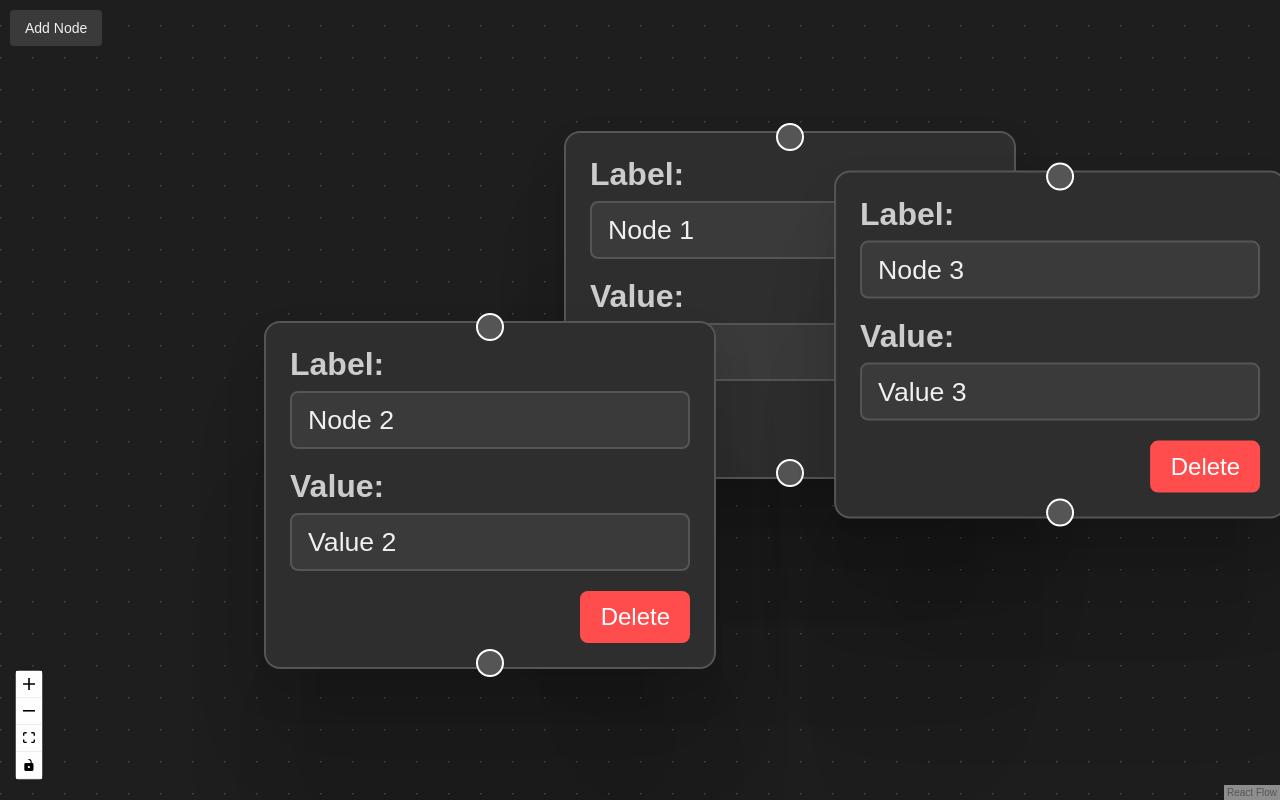
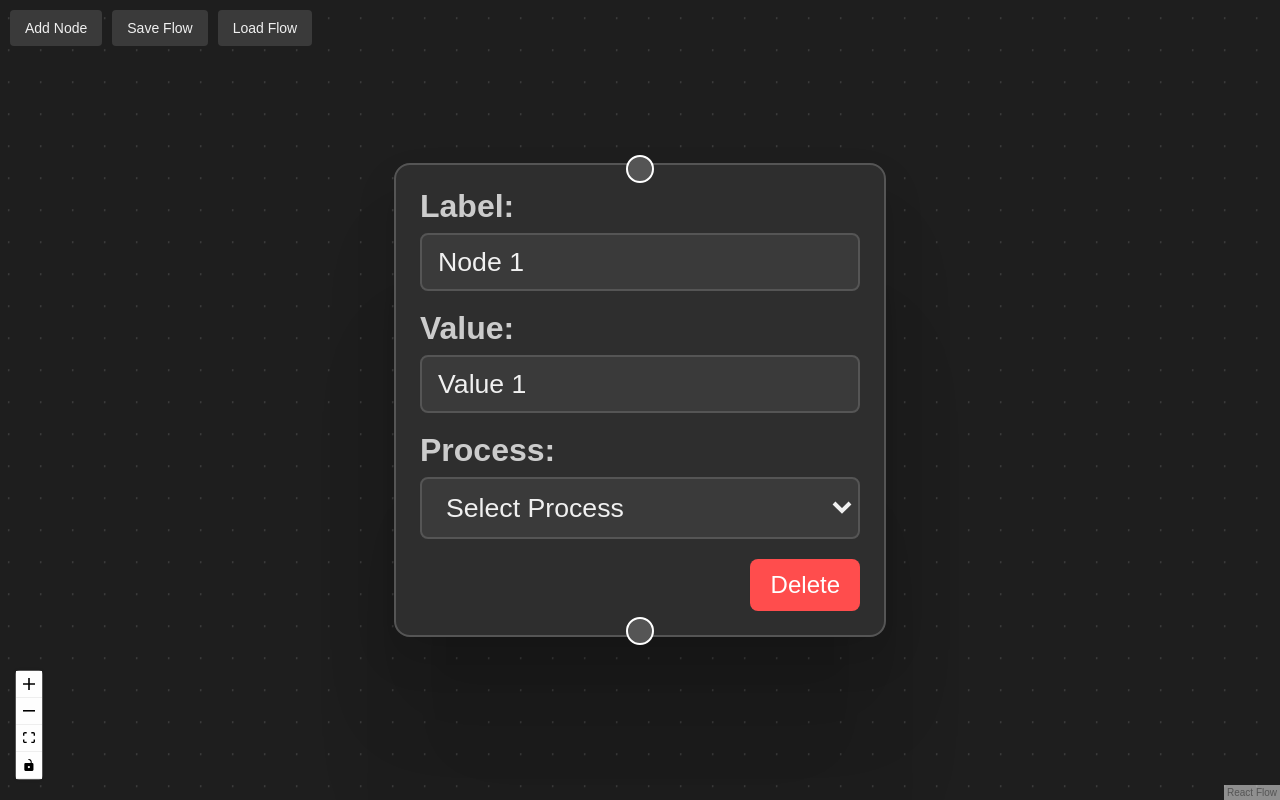
Before and after one commit to emanshah0/fpg, a React (Create React App) app: page / in a window 1280 px wide. Both pictures are taken after a click on the button "Add Node". Built offline with nearby package versions, Linux system fonts and the light colour scheme.

Commit message:
added load, save, process selection, delete button

```diff
--- a/src/App.css
+++ b/src/App.css
@@ -7,11 +7,18 @@ body {
   color: #f0f0f0;
 }
 
-.add-node-button {
+.button-group {
   position: absolute;
   z-index: 10;
+  display: flex;
+  gap: 10px;
+  margin: 10px;
+}
+
+.add-node-button,
+.save-flow-button,
+.load-flow-button {
   padding: 10px 15px;
-  margin: 10px;
   background-color: #3a3a3a;
   color: #f0f0f0;
   border: none;
@@ -21,7 +28,9 @@ body {
   transition: background-color 0.3s ease;
 }
 
-.add-node-button:hover {
+.add-node-button:hover,
+.save-flow-button:hover,
+.load-flow-button:hover {
   background-color: #575757;
 }
 
--- a/src/App.js
+++ b/src/App.js
@@ -1,33 +1,21 @@
-// App.js
-import React, { useCallback, useMemo, useEffect } from 'react';
+// src/App.js
+import React, { useCallback, useMemo } from 'react';
 import ReactFlow, {
-  addEdge,
   Controls,
   Background,
   ReactFlowProvider,
-  applyNodeChanges,
-  applyEdgeChanges,
-  getConnectedEdges,
   useNodesState,
   useEdgesState,
+  addEdge,
+  getConnectedEdges,
+  Position,
 } from 'react-flow-renderer';
 import CustomNode from './components/CustomNode';
 import './App.css';
-
+import { PROCESS_LIST } from './components/Processes';
 
 const initialNodes = [
-  {
-    id: '1',
-    type: 'customNode',
-    position: { x: 250, y: 5 },
-    data: { label: 'Node 1', value: 'Value 1' },
-  },
-  {
-    id: '2',
-    type: 'customNode',
-    position: { x: 100, y: 100 },
-    data: { label: 'Node 2', value: 'Value 2' },
-  },
+  // Optionally, define initial nodes here
 ];
 
 const nodeTypes = { customNode: CustomNode };
@@ -36,23 +24,14 @@ function App() {
   const [nodes, setNodes, onNodesChange] = useNodesState(initialNodes);
   const [edges, setEdges, onEdgesChange] = useEdgesState([]);
 
-  useEffect(() => {
-    const storedNodes = localStorage.getItem('nodes');
-    const storedEdges = localStorage.getItem('edges');
-    if (storedNodes) setNodes(JSON.parse(storedNodes));
-    if (storedEdges) setEdges(JSON.parse(storedEdges));
-  }, [setNodes, setEdges]);
-
-  useEffect(() => {
-    localStorage.setItem('nodes', JSON.stringify(nodes));
-  }, [nodes]);
-
-  useEffect(() => {
-    localStorage.setItem('edges', JSON.stringify(edges));
-  }, [edges]);
-
   const onConnect = useCallback(
-    (connection) => setEdges((eds) => addEdge({ ...connection, id: `edge-${Date.now()}` }, eds)),
+    (connection) =>
+      setEdges((eds) =>
+        addEdge(
+          { ...connection, id: `edge-${Date.now()}`, animated: false },
+          eds
+        )
+      ),
     [setEdges]
   );
 
@@ -65,12 +44,14 @@ function App() {
       data: {
         label: `Node ${newNodeId}`,
         value: `Value ${newNodeId}`,
+        process: '', // Initialize with no process
       },
     };
     setNodes((nds) => nds.concat(newNode));
   }, [nodes.length, setNodes]);
 
-  const handleNodeDataChange = useCallback((id, field, value) => {
+  const handleNodeDataChange = useCallback(
+    (id, field, value) => {
       setNodes((nds) =>
         nds.map((node) =>
           node.id === id
@@ -84,7 +65,9 @@ function App() {
             : node
         )
       );
-  }, [setNodes]);
+    },
+    [setNodes]
+  );
 
   const deleteNode = useCallback(
     (nodeId) => {
@@ -93,21 +76,81 @@ function App() {
 
       const connectedEdges = getConnectedEdges([nodeToDelete], edges);
       setNodes((nds) => nds.filter((node) => node.id !== nodeId));
-      setEdges((eds) => eds.filter((edge) => !connectedEdges.some((ce) => ce.id === edge.id)));
+      setEdges((eds) =>
+        eds.filter((edge) => !connectedEdges.some((ce) => ce.id === edge.id))
+      );
     },
     [nodes, edges, setNodes, setEdges]
   );
 
+  // Determine which nodes have incoming edges
+  const nodesWithIncoming = useMemo(() => {
+    const incomingNodeIds = edges.map((edge) => edge.target);
+    return new Set(incomingNodeIds);
+  }, [edges]);
+
   const memoizedNodeTypes = useMemo(() => nodeTypes, []);
+
+  // Save the flow to JSON
+  const saveFlow = useCallback(() => {
+    const flow = {
+      nodes,
+      edges,
+    };
+    const flowJSON = JSON.stringify(flow, null, 2);
+    const blob = new Blob([flowJSON], { type: 'application/json' });
+    const url = URL.createObjectURL(blob);
+    const link = document.createElement('a');
+    link.href = url;
+    link.download = 'flow.json';
+    link.click();
+    URL.revokeObjectURL(url);
+  }, [nodes, edges]);
+
+  // Load the flow from JSON
+  const loadFlow = useCallback(
+    (event) => {
+      const fileReader = new FileReader();
+      fileReader.onload = (e) => {
+        try {
+          const flow = JSON.parse(e.target.result);
+          if (flow.nodes && flow.edges) {
+            setNodes(flow.nodes);
+            setEdges(flow.edges);
+          } else {
+            alert('Invalid flow format');
+          }
+        } catch (error) {
+          alert('Error reading flow file');
+        }
+      };
+      if (event.target.files[0]) {
+        fileReader.readAsText(event.target.files[0]);
+      }
+    },
+    [setNodes, setEdges]
+  );
 
   return (
     <div style={{ height: '100vh' }}>
-      <button
-        onClick={addNode}
-        className="add-node-button"
-      >
+      <div className="button-group">
+        <button onClick={addNode} className="add-node-button">
           Add Node
         </button>
+        <button onClick={saveFlow} className="save-flow-button">
+          Save Flow
+        </button>
+        <label htmlFor="load-flow" className="load-flow-button">
+          Load Flow
+        </label>
+        <input
+          id="load-flow"
+          type="file"
+          accept=".json"
+          onChange={loadFlow}
+          style={{ display: 'none' }}
+        />
+      </div>
       <ReactFlowProvider>
         <ReactFlow
           nodes={nodes.map((node) => ({
@@ -116,6 +159,8 @@ function App() {
               ...node.data,
               onChange: handleNodeDataChange,
               onDelete: deleteNode,
+              isConnected: nodesWithIncoming.has(node.id),
+              processList: PROCESS_LIST,
             },
           }))}
           edges={edges}
--- a/src/components/CustomNode.css
+++ b/src/components/CustomNode.css
@@ -1,9 +1,11 @@
+/* src/components/CustomNode.css */
+
 .custom-node {
   padding: 12px;
   border: 1px solid #555;
   border-radius: 8px;
   background-color: #2e2e2e;
-  width: 200px;
+  width: 220px;
   box-shadow: 0 2px 5px rgba(0, 0, 0, 0.5);
   color: #f0f0f0;
   display: flex;
@@ -34,7 +36,8 @@
   color: #ccc;
 }
 
-.input-group input {
+.input-group input,
+.input-group select {
   width: 100%;
   padding: 6px 8px;
   box-sizing: border-box;
@@ -44,9 +47,22 @@
   color: #f0f0f0;
 }
 
-.input-group input:focus {
+.input-group input:disabled,
+.input-group select:disabled {
+  background-color: #555;
+  color: #888;
+}
+
+.input-group input:focus,
+.input-group select:focus {
   outline: none;
   border-color: #888;
+}
+
+.process-indicator {
+  margin-bottom: 10px;
+  font-size: 14px;
+  color: #ffcc00;
 }
 
 .delete-button {
--- a/src/components/CustomNode.js
+++ b/src/components/CustomNode.js
@@ -1,18 +1,17 @@
-// CustomNode.js
+// src/components/CustomNode.js
 import React, { memo } from 'react';
 import { Handle, Position } from 'react-flow-renderer';
-import './CustomNode.css'; // Optional: For styling
-
+import './CustomNode.css';
 
 const CustomNode = ({ id, data }) => {
-  const { label, value, onChange, onDelete } = data;
+  const { label, value, onChange, onDelete, isConnected, processList } = data;
 
   const handleLabelChange = (e) => {
     onChange(id, 'label', e.target.value);
   };
 
-  const handleValueChange = (e) => {
-    onChange(id, 'value', e.target.value);
+  const handleProcessChange = (e) => {
+    onChange(id, 'process', e.target.value);
   };
 
   const handleDelete = () => {
@@ -32,6 +31,7 @@ const CustomNode = ({ id, data }) => {
             onChange={handleLabelChange}
             className="nodrag"
             placeholder="Enter label"
+            disabled={isConnected}
           />
         </div>
         <div className="input-group">
@@ -39,12 +39,38 @@ const CustomNode = ({ id, data }) => {
           <input
             id={`value-${id}`}
             name="value"
-            value={value}
-            onChange={handleValueChange}
+            value={isConnected ? `Processed: ${data.process || 'None'}` : value}
             className="nodrag"
             placeholder="Enter value"
+            disabled={isConnected}
           />
         </div>
+        {!isConnected && (
+          <div className="input-group">
+            <label htmlFor={`process-${id}`}>Process:</label>
+            <select
+              id={`process-${id}`}
+              name="process"
+              value={data.process || ''}
+              onChange={handleProcessChange}
+              className="nodrag"
+            >
+              <option value="" disabled>
+                Select Process
+              </option>
+              {processList.map((process) => (
+                <option key={process.id} value={process.label}>
+                  {process.label}
+                </option>
+              ))}
+            </select>
+          </div>
+        )}
+        {isConnected && (
+          <div className="process-indicator">
+            <strong>Process:</strong> {data.process || 'None'}
+          </div>
+        )}
         <button className="delete-button" onClick={handleDelete}>
           Delete
         </button>
```
Lines whose indentation alone changed are shown as unchanged.
